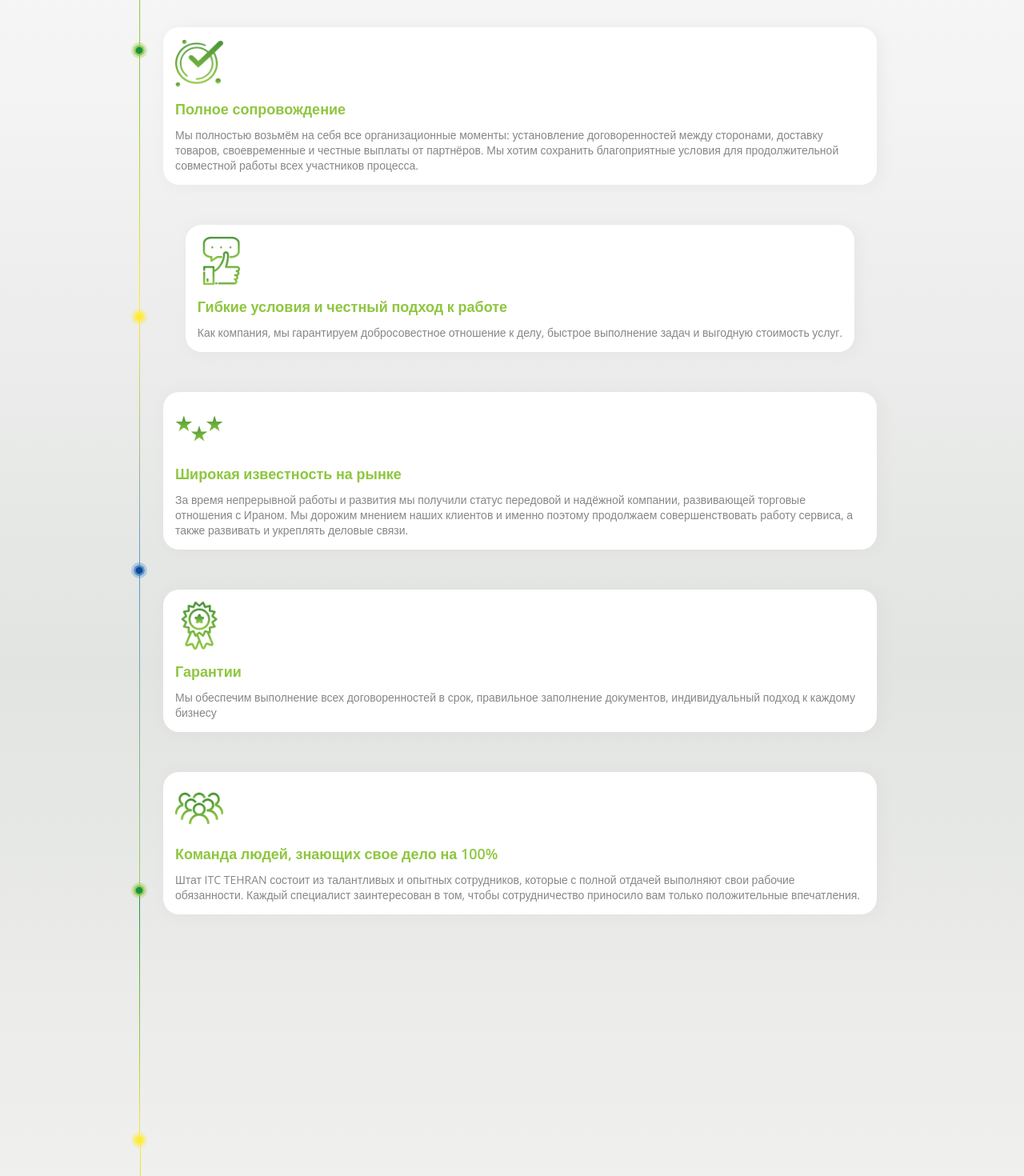
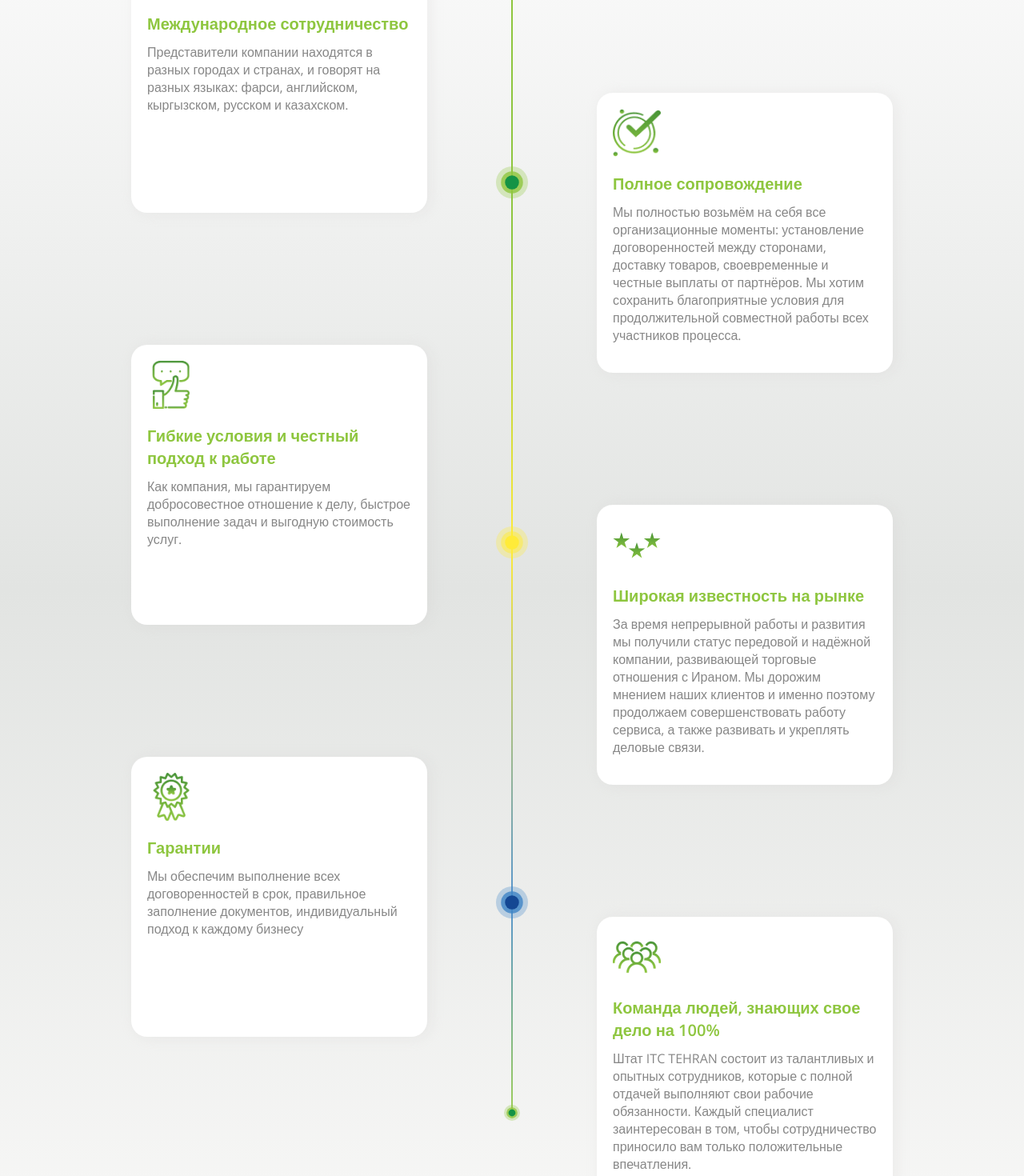
Before and after one commit to AzizVindiza/tegeran, a React (Create React App) app: page / in a window 1280 px wide. Shown: the part 1200-2670 px from the top of the page at 80% size. Built offline with nearby package versions, Linux system fonts and the light colour scheme; no server answers.

Commit message:
add adaptive to level

```diff
--- a/src/pages/Home/FirstSection/FirstSection.scss
+++ b/src/pages/Home/FirstSection/FirstSection.scss
@@ -65,6 +65,7 @@
 @media (min-width: 1000px ) {
   .first{
     &__bottom{
+      padding: 60px 0;
       &-title{
         @include text(600,36px,49px,#ffffff);
       }
--- a/src/pages/Home/LevelSection/LevelSection.jsx
+++ b/src/pages/Home/LevelSection/LevelSection.jsx
@@ -1,6 +1,7 @@
 import React from 'react';
 import "./LevelSection.scss"
 import level from  "./level.svg"
+import level1920 from  "./level1920.svg"
 import airplane from "./airplane.svg"
 import accept from "./accept.png"
 import good from "./good.png"
@@ -13,6 +14,9 @@ const LevelSection = () => {
             <div className="container level__container">
                 <div className="level__column">
                     <img src={level} alt="level"/>
+                </div>
+                <div className="level__column_xl">
+                    <img src={level1920} alt="level"/>
                 </div>
                 <div className="level__cards">
                     <div className="level__card">
@@ -82,6 +86,77 @@ const LevelSection = () => {
                         </p>
                     </div>
                 </div>
+                <div className="level__cards_xl">
+                    <div className="level__card">
+                        <div className="level__icon">
+                            <img src={airplane} alt="airplane"/>
+                        </div>
+                        <h3 className="level__h">
+                            Международное сотрудничество
+                        </h3>
+                        <p className="level__p">
+                            Представители компании находятся в разных городах и странах, и говорят на разных языках: фарси, английском, кыргызском, русском и казахском.
+                        </p>
+                    </div>
+                    <div className="level__card">
+                        <div className="level__icon">
+                            <img src={good} alt="airplane"/>
+                        </div>
+                        <h3 className="level__h">
+                            Гибкие условия и честный подход к работе
+                        </h3>
+                        <p className="level__p">
+                            Как компания, мы гарантируем добросовестное отношение к делу, быстрое выполнение задач и выгодную стоимость услуг.
+                        </p>
+                    </div>
+                    <div className="level__card">
+                        <div className="level__icon">
+                            <img src={star} alt="airplane"/>
+                        </div>
+                        <h3 className="level__h">
+                            Гарантии
+                        </h3>
+                        <p className="level__p">
+                            Мы обеспечим выполнение всех договоренностей в срок,
+                            правильное заполнение документов,
+                            индивидуальный подход к каждому бизнесу
+                        </p>
+                    </div>
+                </div>
+                <div className="level__cards_xl level__cards_xl-right">
+                    <div className="level__card">
+                        <div className="level__icon">
+                            <img src={accept} alt="airplane"/>
+                        </div>
+                        <h3 className="level__h">Полное сопровождение</h3>
+                        <p className="level__p">
+                            Мы полностью возьмём на себя все организационные моменты: установление договоренностей между сторонами, доставку товаров, своевременные и честные выплаты от партнёров. Мы хотим сохранить благоприятные условия для продолжительной совместной работы всех участников процесса.
+                        </p>
+                    </div>
+                    <div className="level__card">
+                        <div className="level__icon">
+                            <img src={star2} alt="airplane"/>
+                        </div>
+                        <h3 className="level__h">
+                            Широкая известность на рынке
+                        </h3>
+                        <p className="level__p">
+                            За время непрерывной работы и развития мы получили статус передовой и надёжной компании, развивающей торговые отношения с Ираном. Мы дорожим мнением наших клиентов и именно поэтому продолжаем совершенствовать работу сервиса, а также развивать и укреплять деловые связи.
+                        </p>
+                    </div>
+                    <div className="level__card">
+                        <div className="level__icon">
+                            <img src={group} alt="airplane"/>
+                        </div>
+                        <h3 className="level__h">
+                            Команда людей, знающих свое дело на 100%
+                        </h3>
+                        <p className="level__p">
+                            Штат ITC TEHRAN состоит из талантливых и опытных сотрудников, которые с полной отдачей выполняют свои рабочие обязанности. Каждый специалист заинтересован в том, чтобы сотрудничество приносило вам только положительные впечатления.
+                        </p>
+                    </div>
+                </div>
+
             </div>
         </section>
     );
--- a/src/pages/Home/LevelSection/LevelSection.scss
+++ b/src/pages/Home/LevelSection/LevelSection.scss
@@ -1,15 +1,25 @@
 @import "src/scss/base/mixins";
 .level{
+  overflow: hidden;
+  position: relative;
   background: linear-gradient(180deg, #FBFBFB 0%, #E2E4E2 51.84%, #F7F7F6 100%);
   &__container{
-   padding: 30px 0;
+   padding: 40px 0;
     display: flex;
     align-items: flex-start;
     justify-content: center;
   }
+  &__cards_xl{
+    display: none;
+  }
+  &__column_xl{
+    display: none;
+  }
   &__column{
+    max-height: 1920px;
     img{
-      width: auto;
+      width: 28px;
+      height: 100%;
     }
   }
   &__cards{
@@ -19,23 +29,65 @@
     justify-content: center;
     flex-direction: column;
     row-gap: 50px;
+
   }
   &__card{
     background: #FFFFFF;
     border-radius: 20px;
     box-shadow: 4px 1px 17px rgba(199, 194, 194, 0.2);
-    padding: 15px;
+    padding: 20px;
   }
   &__icon{
-    margin-bottom: 15px;
+    margin-bottom: 20px;
     width: 60px;
     height: 60px;
   }
   &__h{
     margin-bottom: 10px;
-    @include text(600,18px,25px,#8EC63F);
+    @include text(600,20px,28px,#8EC63F);
   }
   &__p{
-    @include text(400,14px,19px,#878787);
+    @include text(400,16px,22px,#878787);
   }
 }
+@media (min-width: 1000px ) {
+
+ .level{
+   &__container{
+     justify-content: space-between;
+   }
+
+   &__column{
+     display: none;
+     &_xl{
+       display: block;
+       order: 1;
+     }
+
+   }
+   &__cards_xl{
+     &-right{
+       margin-top: 200px;
+       order: 2;
+     }
+     display: flex;
+     flex-direction: column;
+     row-gap: 165px;
+   }
+   &__card{
+     width: 370px;
+     height: 350px;
+     box-shadow: 4px 1px 17px rgba(199, 194, 194, 0.2);
+   }
+   &__cards{
+     display: none;
+   }
+ }
+}
+@media (min-width: 1440px) {
+
+}
+
+@media (min-width: 1920px) {
+
+}
```
Also changed, not shown: src/pages/Home/LevelSection/level1920.svg (added).
